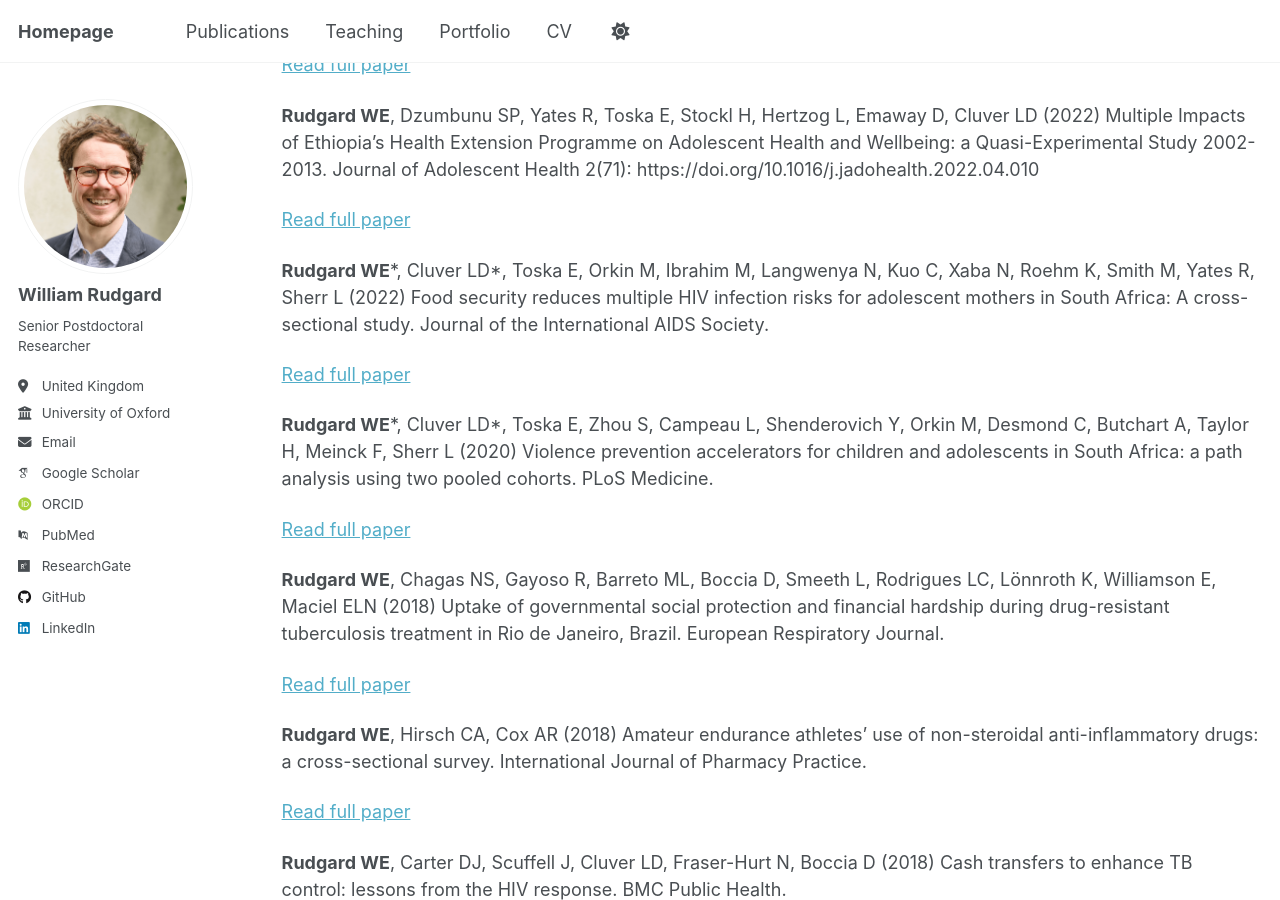
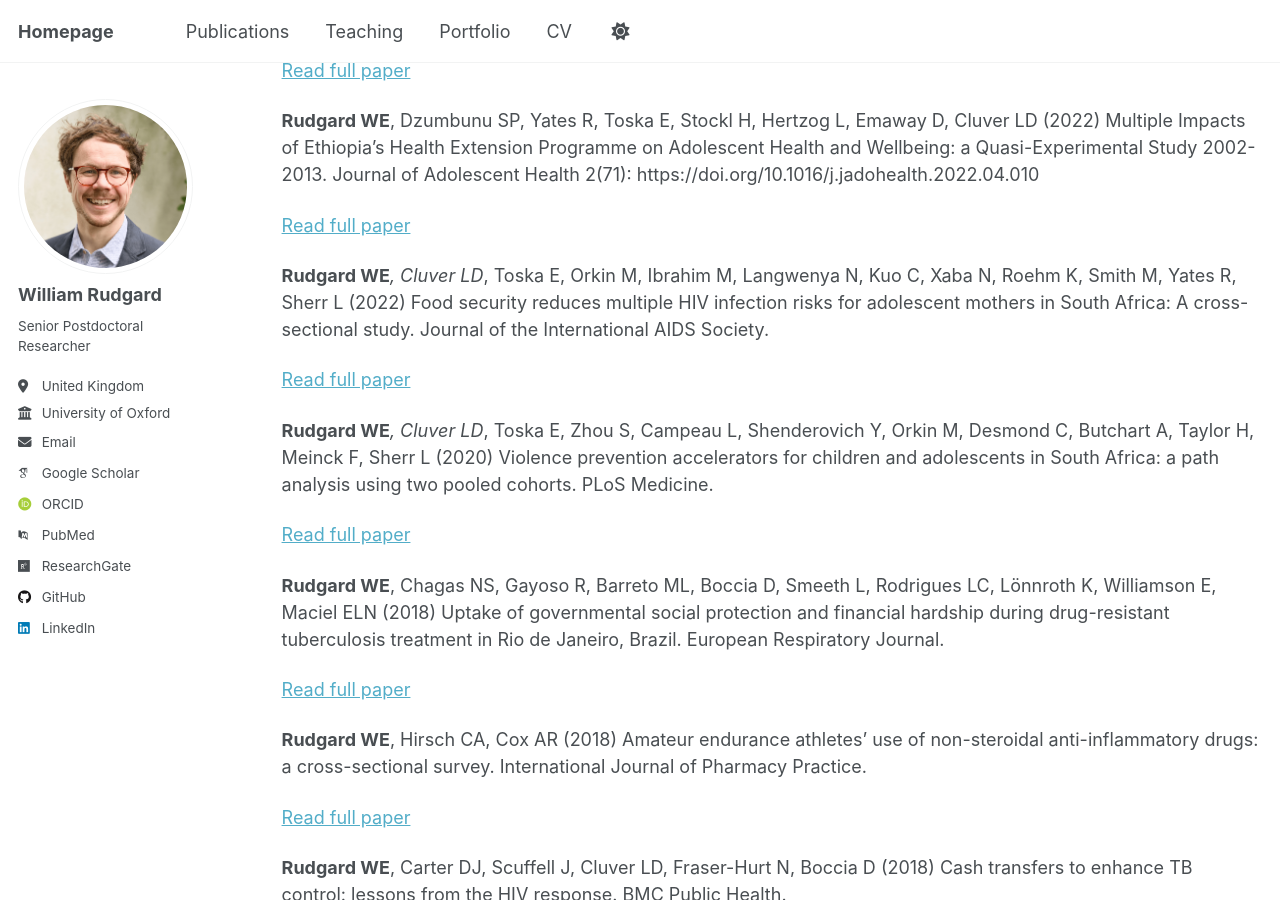
Before and after one commit to WilliamRudgard/williamrudgard.github.io, a Jekyll site: the page built from _pages/publications.html, in a window 1280 px wide and 900 px high, scrolled down 512 px. Built offline with Jekyll 4.4.1, drawn with Linux system fonts in a browser that asks for light colours; some web fonts are replaced; a script that is not in the unit is left out.

Commit message:
Update publications.html

```diff
--- a/_pages/publications.html
+++ b/_pages/publications.html
@@ -37,7 +37,7 @@ author_profile: true
   <h2>First-authored publications</h2>
   <hr />
   {% for post in first_authored %}
-    <p>{{ post.citation | replace: "Rudgard WE", "<strong>Rudgard WE</strong>" }}</p>
+    <p>{{ post.citation | replace: "Rudgard WE", "<strong>Rudgard WE</strong>" | markdownify }}</p>
     {% if post.paperurl %}
       <p><a href="{{ post.paperurl }}" target="_blank">Read full paper</a></p>
     {% endif %}
@@ -48,7 +48,7 @@ author_profile: true
   <h2>Co-authored publications</h2>
   <hr />
   {% for post in co_authored %}
-    <p>{{ post.citation | replace: "Rudgard WE", "<strong>Rudgard WE</strong>" }}</p>
+    <p>{{ post.citation | replace: "Rudgard WE", "<strong>Rudgard WE</strong>" | markdownify }}</p>
     {% if post.paperurl %}
       <p><a href="{{ post.paperurl }}" target="_blank">Read full paper</a></p>
     {% endif %}
```
